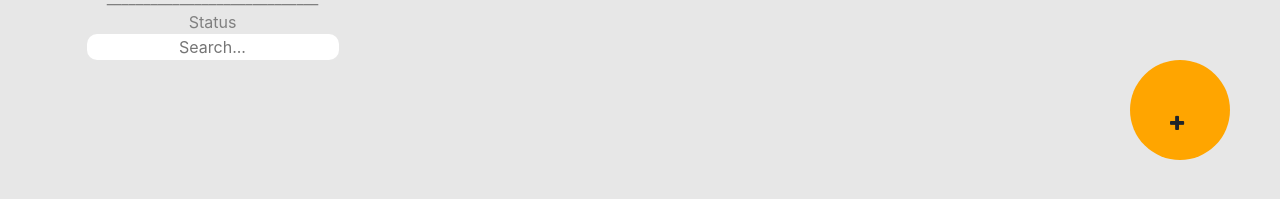
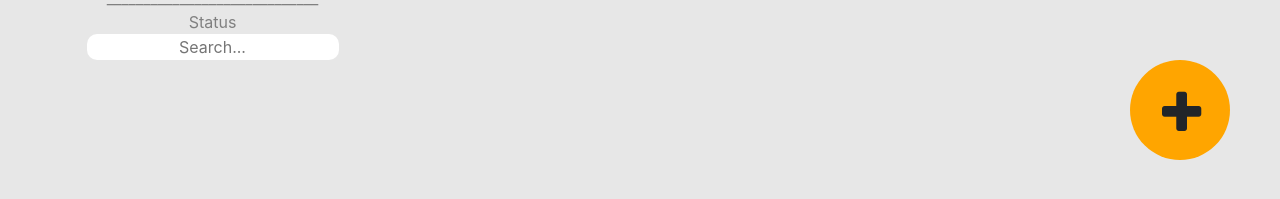
Before and after one commit to jabj1206/mockup, a React (Create React App) app: page / in a window 1280 px wide. Shown: the part 417-616 px from the top of the page. Built offline with nearby package versions, Linux system fonts and the light colour scheme.

Commit message:
se arregla boton de add

```diff
--- a/src/App.css
+++ b/src/App.css
@@ -15,7 +15,7 @@ body{
 .addp{
   display: inline-block;
   margin: 10px 10px 0 0;
-  padding: 45px 40px;
+  padding: 18px 32px;
 }
 
 .add:hover{
--- a/src/components/FormD.js
+++ b/src/components/FormD.js
@@ -59,7 +59,7 @@ export default class FormD extends Component {
       return (
          <>
             <div className='add' onClick={this.handleShow}>
-               <i className="addp fa fa-plus"></i>
+               <i className="addp fa fa-plus" style={{fontSize: '50px'}}></i>
             </div>
 
             <Modal show={this.state.show} onHide={this.handleClose}>
```
